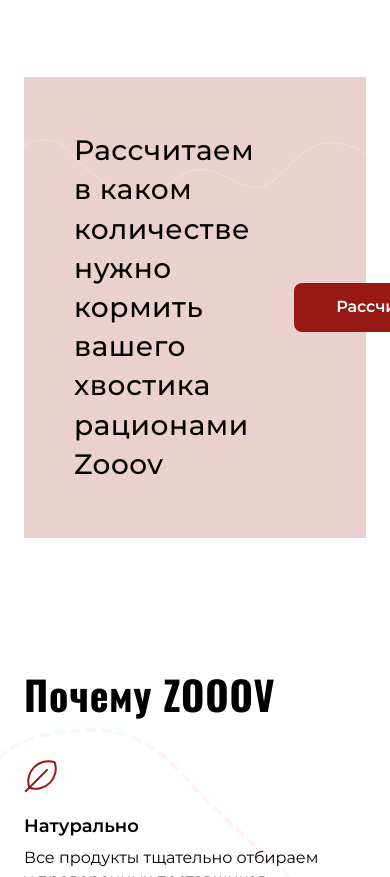
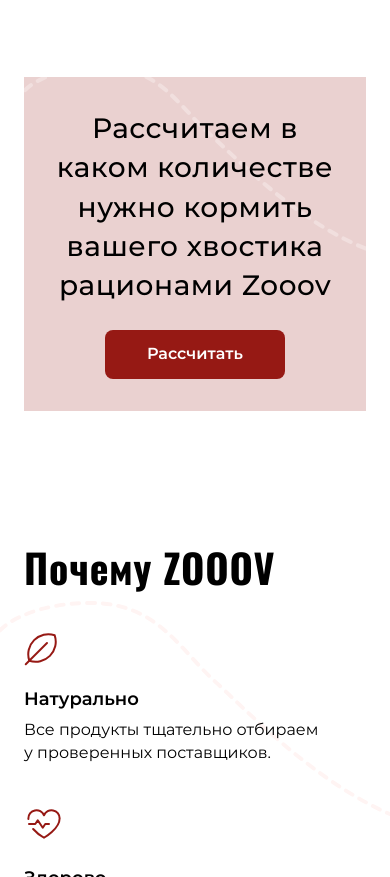
Before and after one commit to vl-oleksenko/zooov, a plain HTML site: page index.html in a window 390 px wide. Shown: the part 4008-4885 px from the top of the page. Drawn offline with Linux system fonts and the light colour scheme.

Commit message:
made adaptive for feeding

```diff
--- a/styles/components/_feeding.scss
+++ b/styles/components/_feeding.scss
@@ -8,6 +8,9 @@
         background-color: $queen-pink;
         position: relative;
         z-index: 3;
+        @include b(mobile) {
+            padding: 32px 24px ;
+        }
     }
 
     &__ellipse {
@@ -16,6 +19,13 @@
         left: 0;
         z-index: -3;
         width: 100%;
+        @include b(mobile) {
+            width: 1400px;
+            left: -300px;
+        }
+        @include b(mobile-sm) {
+            left: -100px;
+        }
     }
 
     &__wrap {
@@ -23,10 +33,21 @@
         justify-content: space-between;
         align-items: center;
         margin: 0 -20px;
+        @include b(mobile) {
+            flex-direction: column;
+            text-align: center;
+        }
     }
 
     &__col {
         padding: 0 20px;
+        @include b(mobile) {
+            margin-bottom: 25px;
+
+            &:last-child {
+                margin-bottom: 0;
+            }
+        }
     }
 
     &__text-box {
```
Also changed, not shown: styles/style.css, 1 other file.
